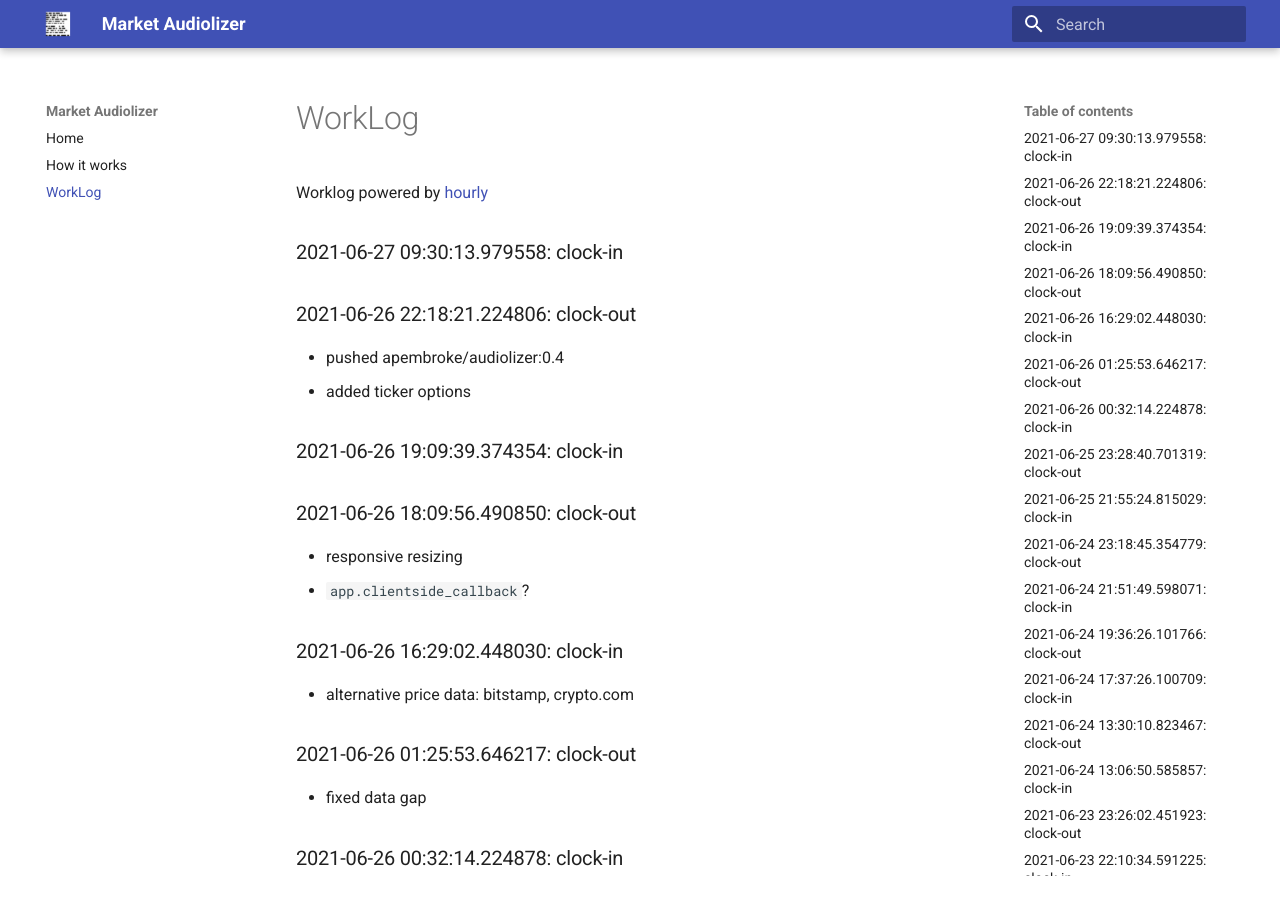
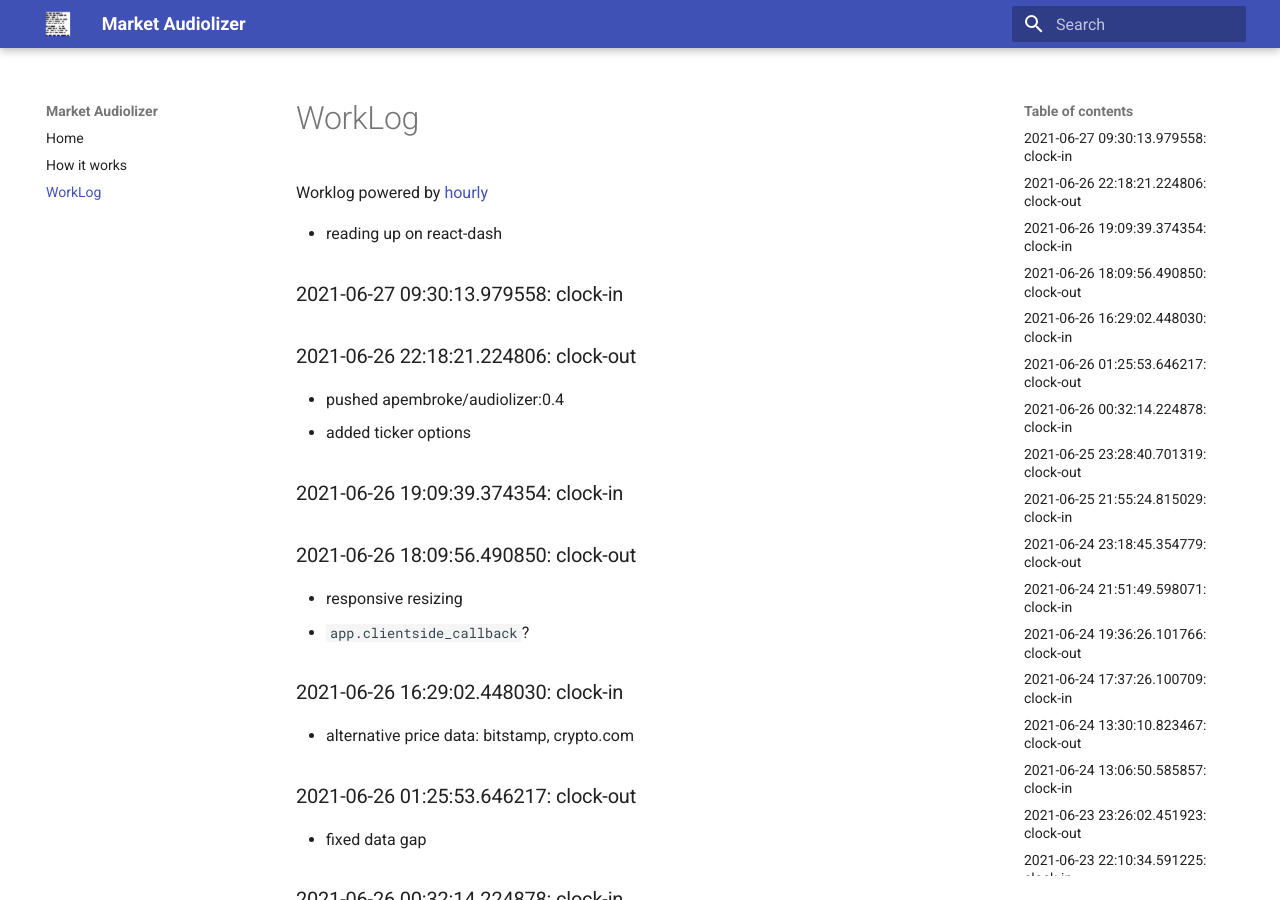
Before and after one commit to asherp/audiolizer, an MkDocs documentation site: the page built from docs/WorkLog.md, in a window 1280 px wide and 900 px high. Built offline with MkDocs 1.6.1 and Material for MkDocs 9.7.7, drawn with Linux system fonts in a browser that asks for light colours.

Commit message:
reading up on react-dash

```diff
--- a/WorkLog.md
+++ b/WorkLog.md
@@ -1,3 +1,4 @@
+* reading up on react-dash
 
 ### 2021-06-27 09:30:13.979558: clock-in
 
```
